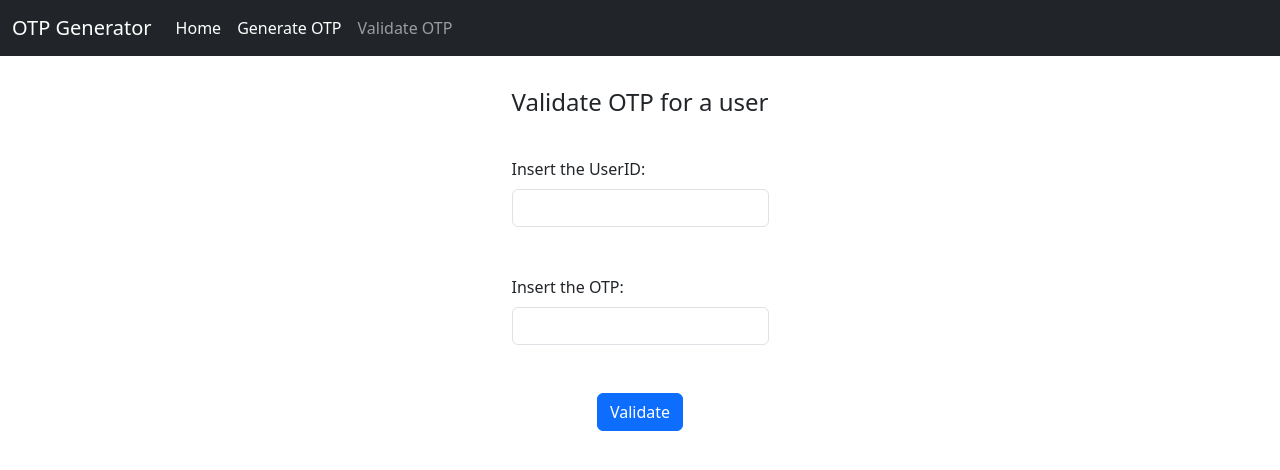
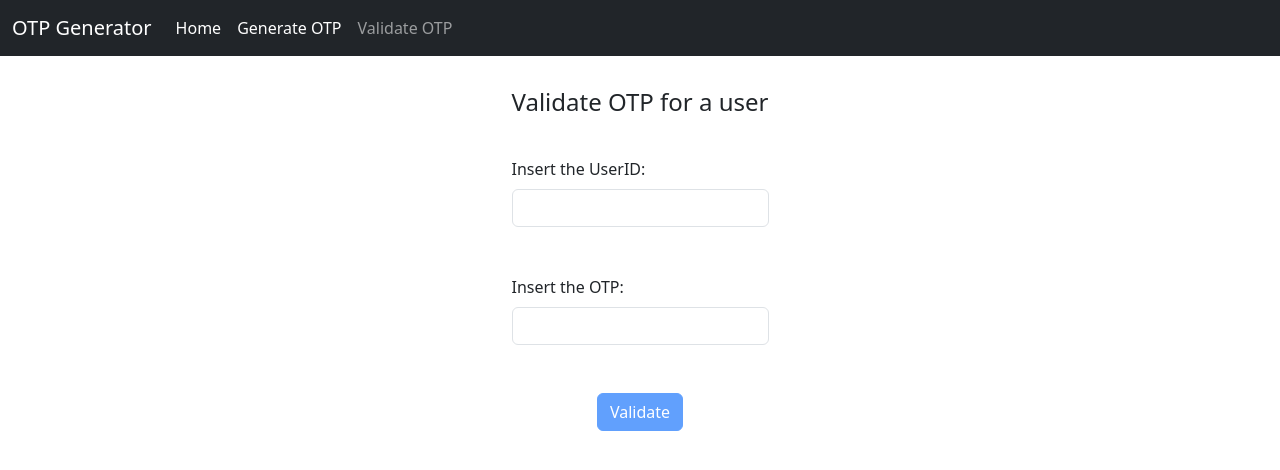
Before and after one commit to munteanumarco/codecrafterschallange, an Angular app in the folder OtpFrontend/: page /validate in a window 1280 px wide. Shown: the top 470 px of the page. Built offline with nearby package versions, Linux system fonts and the light colour scheme.

Commit message:
add validation button logic

```diff
--- a/OtpFrontend/src/app/validation/validation.component.html
+++ b/OtpFrontend/src/app/validation/validation.component.html
@@ -8,7 +8,7 @@
         <label for="otpInput" class="form-label">Insert the OTP:</label>
         <input type="text" class="form-control" id="otpInput" [(ngModel)]="otp">
       </div>
-    <button type="button" class="btn btn-primary" (click)="onValidate()">Validate</button>
+    <button type="button" class="btn btn-primary" (click)="onValidate()" [disabled]="!userId || !otp">Validate</button>
     <div *ngIf="(status$ | async) === true" class="alert alert-success" role="alert">
         OTP is Valid!
     </div>
```
